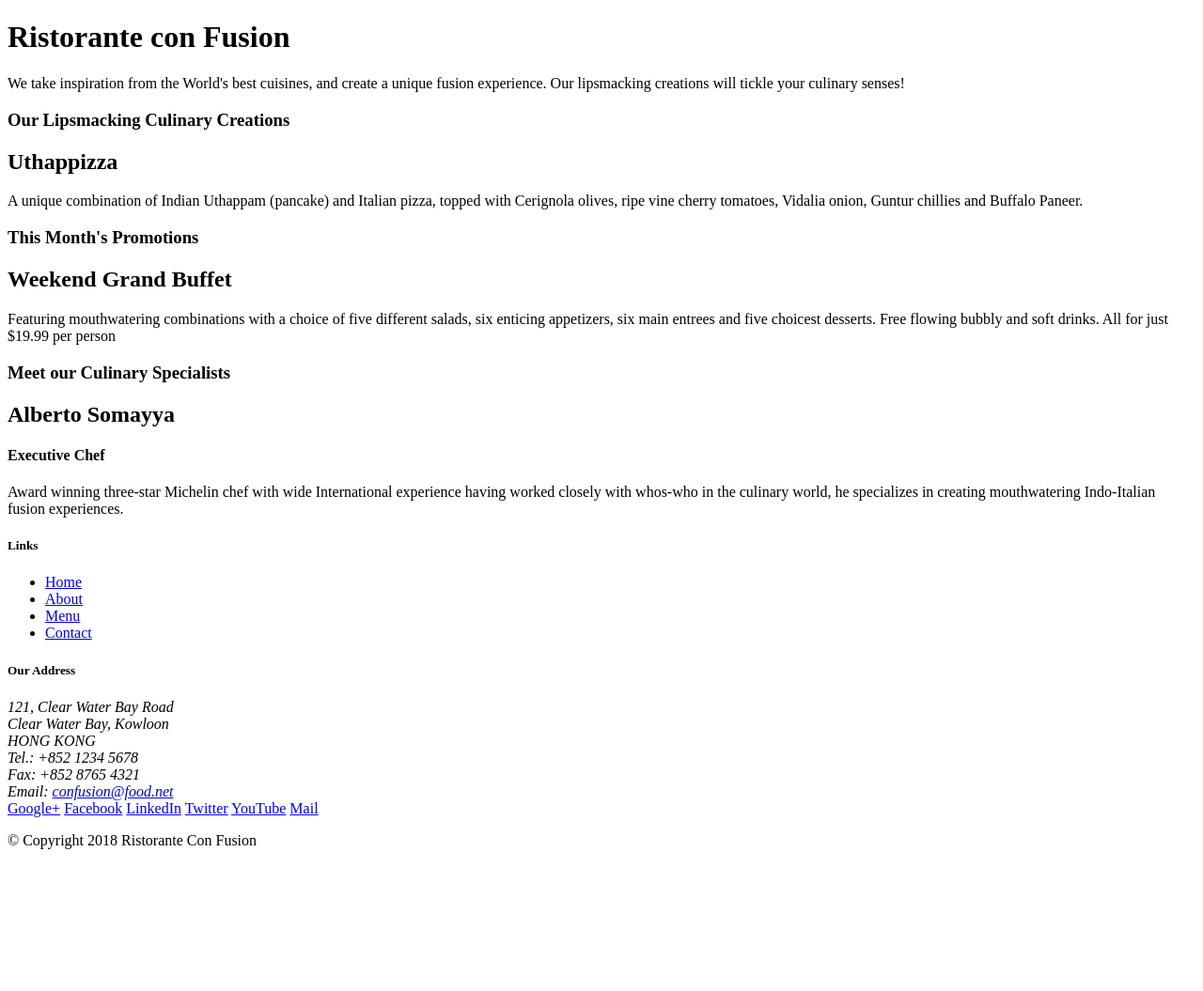
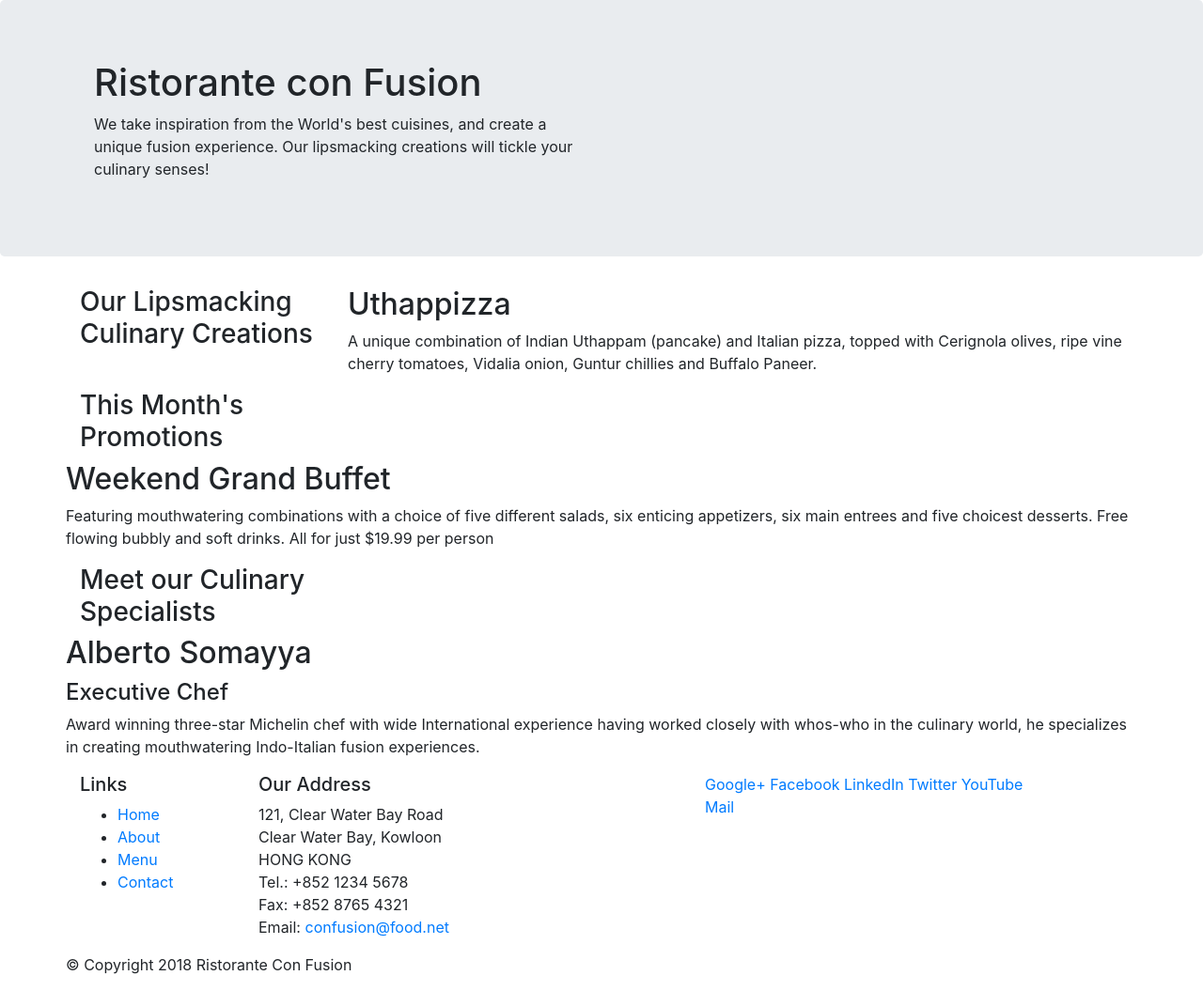
Before and after one commit to felinosalac/coursera-bootstrap, a website: page index.html in a window 1280 px wide. Shown: the whole page at 94% size. Before the commit the page ends 920 px from the top, so only its background shows below. Drawn offline with nearby package versions, Linux system fonts and the light colour scheme.

Commit message:
application of bootsratp

```diff
--- a/index.html
+++ b/index.html
@@ -3,37 +3,44 @@
 
 <head>
     <title>Ristorante Con Fusion</title>
+        <!-- Required meta tags always come first -->
+        <meta charset="utf-8">
+        <meta name="viewport" content="width=device-width, initial-scale=1, shrink-to-fit=no">
+        <meta http-equiv="x-ua-compatible" content="ie=edge">
+
+        <!-- Bootstrap CSS -->
+        <link rel="stylesheet" href="node_modules/bootstrap/dist/css/bootstrap.min.css">
 </head>
 
 <body>
 
     <header>
-        <div>
-            <div>
-                <div>
+        <div class="jumbotron">
+            <div class="container">
+                <div class="col-12 col-sm-6">
                     <h1>Ristorante con Fusion</h1>
                     <p>We take inspiration from the World's best cuisines, and create a unique fusion experience. Our lipsmacking creations will tickle your culinary senses!</p>
                 </div>
-                <div>
+                <div class="col-12 col-sm">
                 </div>
             </div>
         </div>
     </header>
 
-    <div>
-        <div>
-            <div>
+    <div class="container">
+        <div class="row">
+            <div class="col-12 col-sm-4 col-md-3">
                 <h3>Our Lipsmacking Culinary Creations</h3>
             </div>
-            <div>
+            <div class="col-12 col-sm col-md">
                 <h2>Uthappizza</h2>
                 <p>A unique combination of Indian Uthappam (pancake) and Italian pizza, topped with Cerignola olives, ripe vine cherry tomatoes, Vidalia onion, Guntur chillies and Buffalo Paneer.</p>
             </div>
         </div>
 
 
-        <div>
-            <div>
+        <div class="row">
+            <div class="col-12 col-sm-4 col-md-3">
                 <h3>This Month's Promotions</h3>
             </div>
             <div>
@@ -42,8 +49,8 @@
             </div>
         </div>
 
-        <div>
-            <div>
+        <div class="row">
+            <div class="col-12 col-sm-4 col-md-3">
                 <h3>Meet our Culinary Specialists</h3>
             </div>
             <div>
@@ -55,9 +62,9 @@
     </div>
 
     <footer>
-        <div>
-            <div>
-                <div>
+        <div class="container">
+            <div class="row">
+                <div class="col-4 col-sm-2">
                     <h5>Links</h5>
                     <ul>
                         <li><a href="#">Home</a></li>
@@ -66,7 +73,7 @@
                         <li><a href="#">Contact</a></li>
                     </ul>
                 </div>
-                <div>
+                <div class="col-7 col-sm-5">
                     <h5>Our Address</h5>
                     <address>
 		              121, Clear Water Bay Road<br>
@@ -77,7 +84,7 @@
 		              Email: <a href="mailto:confusion@food.net">confusion@food.net</a>
 		           </address>
                 </div>
-                <div>
+                <div class="col-12 col-sm-4">
                     <div>
                         <a href="http://google.com/+">Google+</a>
                         <a href="http://www.facebook.com/profile.php?id=">Facebook</a>
@@ -88,14 +95,16 @@
                     </div>
                 </div>
            </div>
-           <div>
+           <div class="row">
                 <div>
                     <p>© Copyright 2018 Ristorante Con Fusion</p>
                 </div>
            </div>
         </div>
     </footer>
-
+    <script src="node_modules/jquery/dist/jquery.slim.min.js"></script>
+    <script src="node_modules/popper.js/dist/umd/popper.min.js"></script>
+    <script src="node_modules/bootstrap/dist/js/bootstrap.min.js"></script>
 </body>
 
 </html>
--- a/package.json
+++ b/package.json
@@ -12,5 +12,10 @@
   "license": "ISC",
   "devDependencies": {
     "lite-server": "^2.3.0"
+  },
+  "dependencies": {
+    "bootstrap": "^4.0.0",
+    "jquery": "^3.3.1",
+    "popper.js": "^1.12.9"
   }
 }
```
Also changed, not shown: 2 other files.
